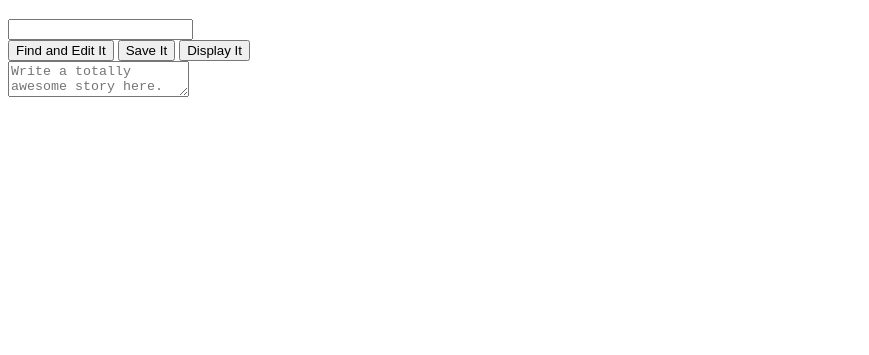
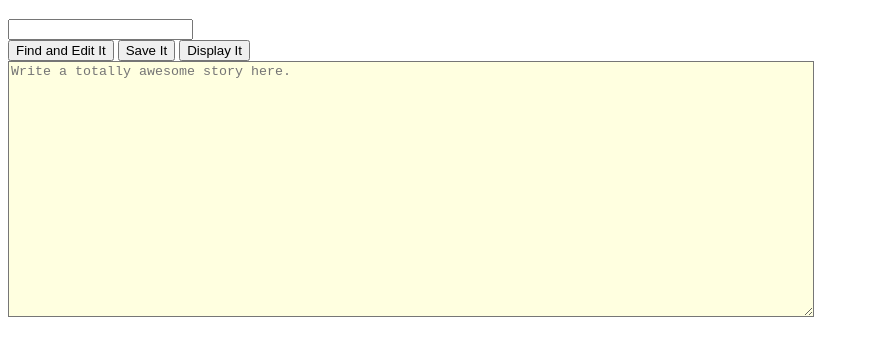
Before and after one commit to namiSunflower/wdd330, a plain HTML site: page storyeditor.html in a window 1280 px wide. Shown: the part 61-416 px from the top of the page, without its empty margins (0-869 px from the left). Drawn offline with Linux system fonts and the light colour scheme.

Commit message:
added style

```diff
--- a/storyeditor.html
+++ b/storyeditor.html
@@ -20,7 +20,13 @@
 
 </script>
 
-<style></style>
+<style>
+    textarea{
+        width:800px;
+        height: 250px;
+        background-color: lightyellow;
+    }
+</style>
 
 </style>
 </head>
```
